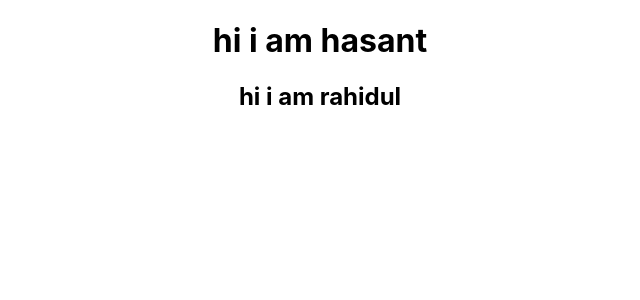
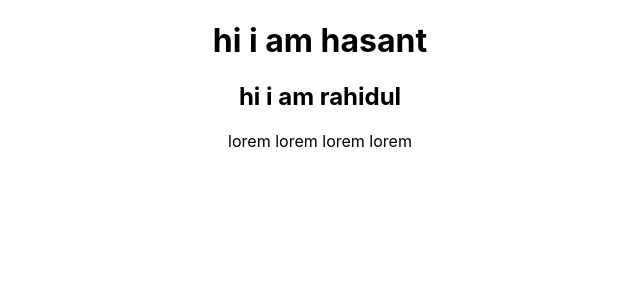
Before and after one commit to rahayon/vfx, a React (Create React App) app in the folder frontend/: page / in a window 1280 px wide. Shown: the top 300 px of the page, without its empty margins (320-960 px from the left). Built offline with nearby package versions, Linux system fonts and the light colour scheme.

Commit message:
Update App.js
update1

Co-Authored-By: rahayon <33887458+rahayon@users.noreply.github.com>

```diff
--- a/frontend/src/App.js
+++ b/frontend/src/App.js
@@ -6,6 +6,7 @@ function App() {
     <div className="App">
       <h1>hi i am hasant</h1>
       <h2>hi i am rahidul</h2>
+      <p>lorem lorem lorem lorem</p>
     </div>
   );
 }
```
